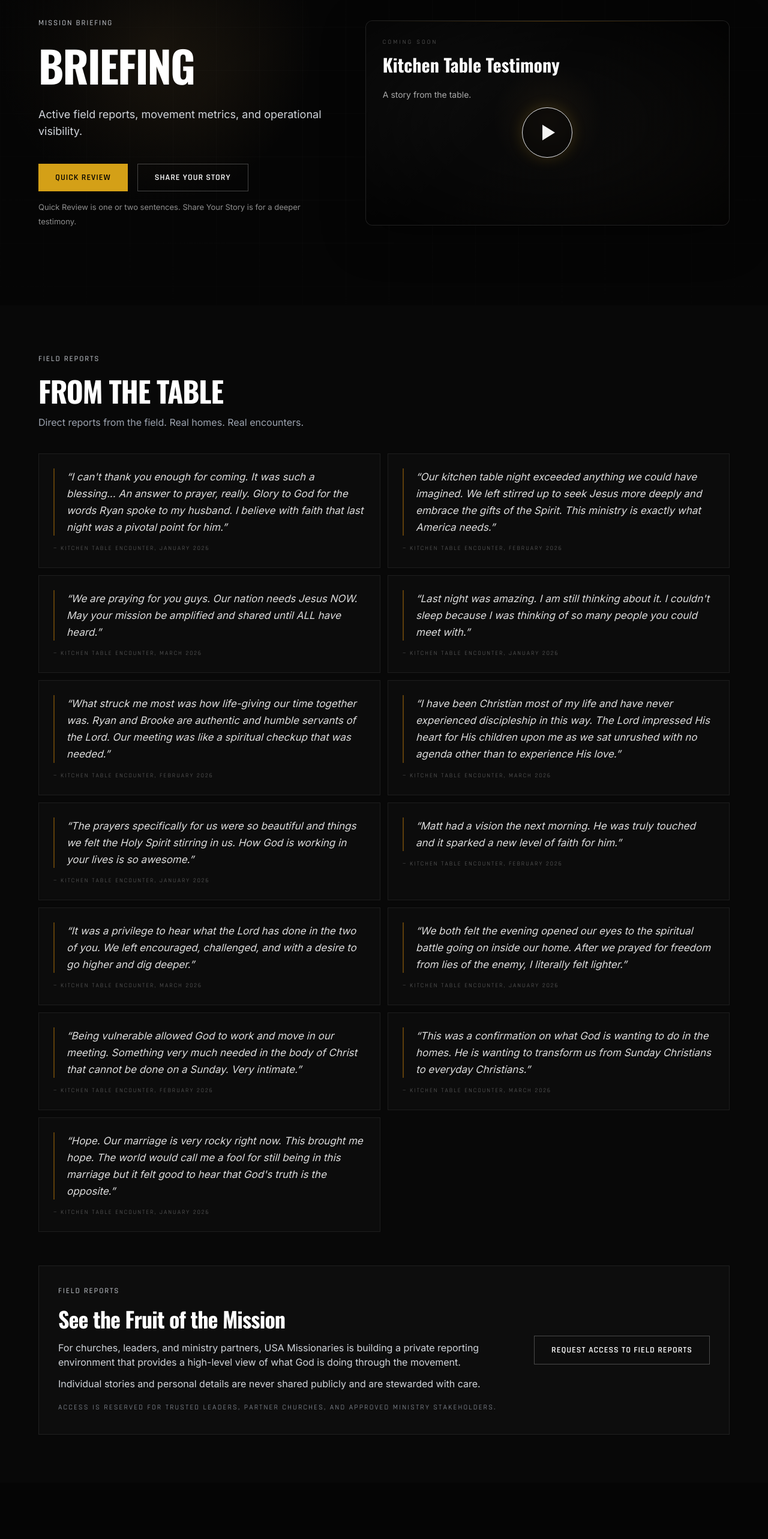
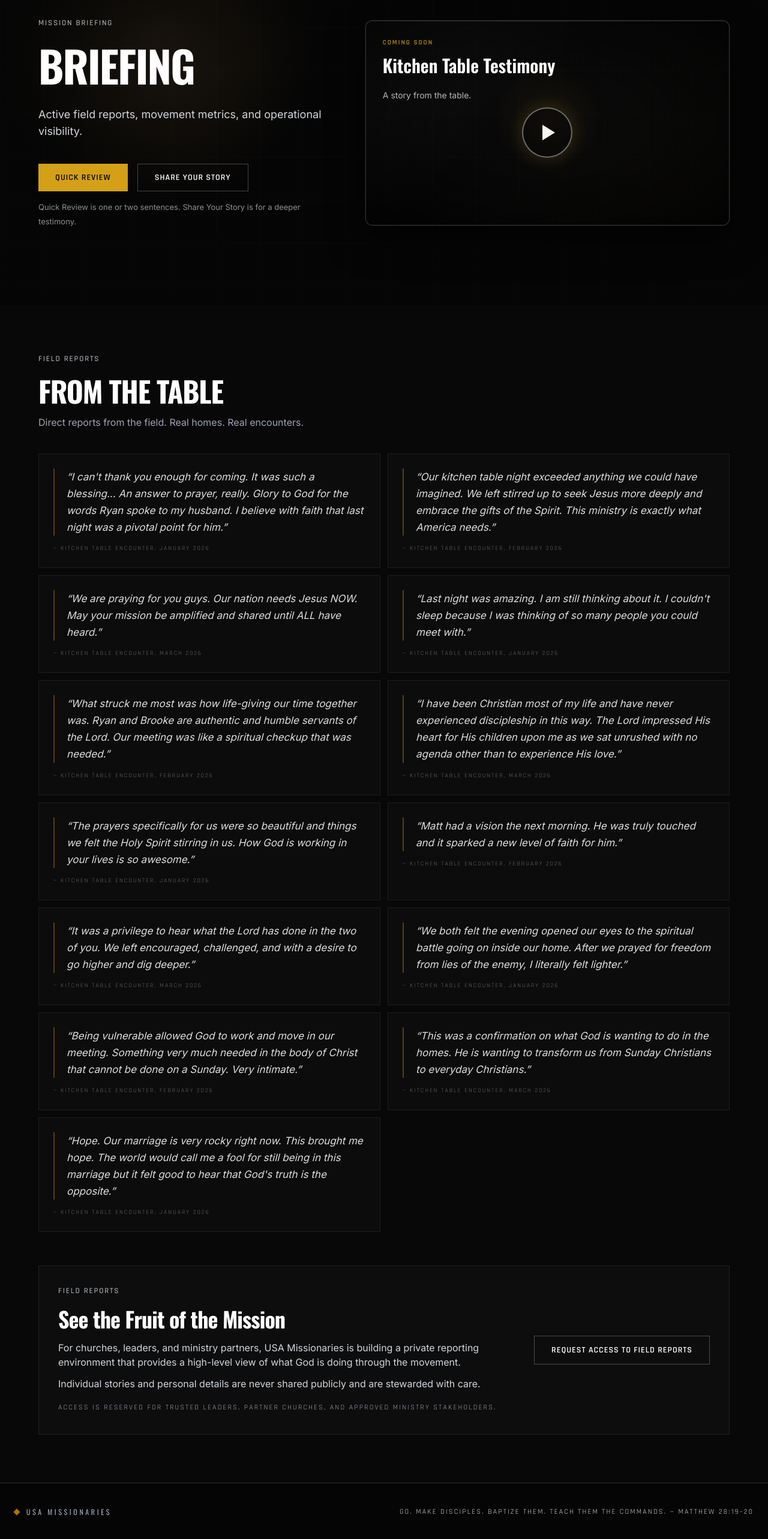
Before and after one commit to rfox0629/usam-website, a Next.js app: page /mission in a window 1280 px wide. Shown: the part 160-2726 px from the top of the page at 60% size. Before the commit the page ends 2632 px from the top, so only its background shows below. Built offline with nearby package versions, Linux system fonts and the light colour scheme.

Commit message:
Refine briefing forms and video card

```diff
--- a/app/layout.tsx
+++ b/app/layout.tsx
@@ -1,5 +1,6 @@
 import type { Metadata } from "next";
 import "./globals.css";
+import { SiteFooter } from "../components/SiteFooter";
 
 export const metadata: Metadata = {
   title: "USA Missionaries",
@@ -18,8 +19,14 @@ export default function RootLayout({
         <link rel="preconnect" href="https://fonts.gstatic.com" crossOrigin="anonymous" />
         <link href="https://fonts.googleapis.com/css2?family=Inter:wght@300;400;500&family=Oswald:wght@400;500;600;700&family=Rajdhani:wght@400;500;600;700&display=swap" rel="stylesheet" />
       </head>
-      <body style={{ fontFamily: "'Inter', sans-serif", WebkitFontSmoothing: "antialiased" }}>
-        {children}
+      <body
+        className="flex min-h-screen flex-col bg-[#050505] text-stone-100"
+        style={{ fontFamily: "'Inter', sans-serif", WebkitFontSmoothing: "antialiased" }}
+      >
+        <div className="flex-1">
+          {children}
+        </div>
+        <SiteFooter />
       </body>
     </html>
   );
--- a/app/mission/FieldReportsAccessCTA.tsx
+++ b/app/mission/FieldReportsAccessCTA.tsx
@@ -5,8 +5,8 @@ import React, { useEffect, useState } from "react";
 const font = { rajdhani: "'Rajdhani', sans-serif", oswald: "'Oswald', sans-serif" };
 const endpoint = "https://formspree.io/f/xrerjoke";
 const fieldClass =
-  "w-full rounded-md border border-white/[0.2] bg-white/[0.06] px-4 py-[14px] text-base text-white outline-none transition-all placeholder:text-white/[0.55] hover:border-white/[0.28] focus:border-[#d4a017] focus:shadow-[0_0_0_1px_rgba(212,160,23,0.4)]";
-const labelClass = "mb-4 block text-[12px] uppercase tracking-[1.2px] text-white/[0.75]";
+  "w-full rounded-md border border-white/[0.24] bg-white/[0.09] px-4 py-[14px] text-base text-white outline-none transition-all placeholder:text-white/[0.62] hover:border-white/[0.34] focus:border-[#d4a017] focus:shadow-[0_0_0_1px_rgba(212,160,23,0.4)]";
+const labelClass = "mb-4 block text-[12px] uppercase tracking-[1.2px] text-white/[0.9]";
 
 type Status = "idle" | "success" | "error";
 
@@ -89,7 +89,7 @@ export function FieldReportsAccessCTA() {
           onClick={closeModal}
         >
           <div
-            className="relative max-h-[calc(100vh-48px)] w-[calc(100%-32px)] max-w-[560px] overflow-y-auto rounded-[10px] border border-white/[0.14] bg-[#0b0b0c] p-[22px] shadow-[0_24px_80px_rgba(0,0,0,0.6)] md:p-8"
+            className="relative max-h-[calc(100vh-48px)] w-[calc(100%-32px)] max-w-[560px] overflow-y-auto rounded-[10px] border border-white/[0.18] bg-[#111113] p-[22px] shadow-[0_24px_80px_rgba(0,0,0,0.6),0_0_0_1px_rgba(255,255,255,0.04)] md:p-8"
             onClick={(event) => event.stopPropagation()}
           >
             <button
@@ -116,7 +116,7 @@ export function FieldReportsAccessCTA() {
                   <h2 id="field-reports-access-title" className="text-[28px] font-semibold leading-[1.4] text-white" style={{ fontFamily: font.oswald }}>
                     Request Field Reports Access
                   </h2>
-                  <p className="mt-2 text-base leading-7 text-white/[0.75]">
+                  <p className="mt-2 text-base leading-7 text-white/[0.82]">
                     For churches, leaders, and ministry partners seeking a high-level view of what God is doing through the movement.
                   </p>
                 </div>
@@ -172,7 +172,7 @@ export function FieldReportsAccessCTA() {
                     />
                   </div>
 
-                  <p className="text-sm leading-6 text-white/[0.62]">
+                  <p className="rounded-md border border-white/[0.1] bg-white/[0.045] px-4 py-3 text-sm leading-6 text-white/[0.72]">
                     Field Reports are private and intended for trusted leaders, partner churches, and approved ministry stakeholders. Individual stories and personal details are stewarded with care.
                   </p>
 
--- a/app/mission/MissionReviewCTA.tsx
+++ b/app/mission/MissionReviewCTA.tsx
@@ -9,7 +9,7 @@ type Status = "idle" | "success" | "error";
 
 const fieldClass =
   "w-full rounded-md border border-white/[0.2] bg-white/[0.06] px-4 py-[14px] text-base text-white outline-none transition-all placeholder:text-white/[0.55] hover:border-white/[0.28] focus:border-[#d4a017] focus:shadow-[0_0_0_1px_rgba(212,160,23,0.4)]";
-const labelClass = "mb-4 block text-[12px] uppercase tracking-[1.2px] text-white/[0.75]";
+const labelClass = "mb-4 block text-[12px] uppercase tracking-[1.2px] text-white/[0.9]";
 const optionClass =
   "flex cursor-pointer items-start gap-3 rounded-md border border-white/[0.12] bg-white/[0.04] px-4 py-[14px] text-sm font-medium leading-6 text-white/[0.9] transition-colors hover:border-white/[0.2] hover:bg-white/[0.08]";
 
--- a/app/mission/page.tsx
+++ b/app/mission/page.tsx
@@ -12,26 +12,26 @@ const font = { oswald: "'Oswald', sans-serif", rajdhani: "'Rajdhani', sans-serif
 
 function VideoPlaceholderCard() {
   return (
-    <div className="relative overflow-hidden rounded-xl border border-white/[0.1] bg-[#080808] shadow-[0_18px_70px_rgba(0,0,0,0.38)]">
-      <div className="absolute inset-x-0 top-0 h-px bg-gradient-to-r from-transparent via-amber-500/45 to-transparent" />
+    <div className="relative overflow-hidden rounded-xl border border-white/[0.18] bg-[linear-gradient(rgba(255,255,255,0.02),rgba(255,255,255,0.01))] shadow-[0_0_0_1px_rgba(255,255,255,0.05),0_20px_60px_rgba(0,0,0,0.6)]">
+      <div className="absolute inset-x-0 top-0 h-px bg-white/[0.15]" />
       <div className="absolute inset-0 bg-[radial-gradient(circle_at_50%_48%,rgba(212,160,84,0.075),transparent_26%),radial-gradient(ellipse_at_center,transparent_34%,rgba(0,0,0,0.72)_100%),linear-gradient(135deg,rgba(255,255,255,0.045),transparent_42%,rgba(212,160,84,0.02))]" />
 
       <div className="relative aspect-video p-5 md:p-7">
         <div className="flex h-full flex-col">
           <div>
-            <p className="text-[10px] uppercase tracking-[0.32em] text-white/40" style={{ fontFamily: font.rajdhani }}>
+            <p className="mb-3 text-[11px] font-semibold uppercase tracking-[2px] text-[rgba(212,160,23,0.85)] [text-shadow:0_0_8px_rgba(212,160,23,0.25)]" style={{ fontFamily: font.rajdhani }}>
               Coming Soon
             </p>
-            <h2 className="mt-3 max-w-sm text-2xl font-bold leading-tight text-stone-100 md:text-3xl" style={{ fontFamily: font.oswald }}>
+            <h2 className="max-w-sm text-2xl font-semibold leading-[1.2] text-white md:text-3xl" style={{ fontFamily: font.oswald }}>
               Kitchen Table Testimony
             </h2>
-            <p className="mt-5 max-w-sm text-sm leading-6 text-white/65">
+            <p className="mt-5 max-w-sm text-sm leading-6 text-white/70">
               A story from the table.
             </p>
           </div>
 
           <div className="absolute inset-0 flex translate-y-4 items-center justify-center">
-            <div className="flex h-[84px] w-[84px] items-center justify-center rounded-full border border-white/12 bg-black/30 shadow-[0_0_24px_rgba(212,160,23,0.18)] backdrop-blur-sm transition-all duration-300 hover:scale-105 hover:shadow-[0_0_36px_rgba(212,160,23,0.3)]">
+            <div className="flex h-[84px] w-[84px] items-center justify-center rounded-full border-2 border-white/40 bg-black/30 shadow-[0_0_30px_rgba(212,160,23,0.2)] backdrop-blur-sm transition-all duration-300 hover:scale-105 hover:shadow-[0_0_36px_rgba(212,160,23,0.3)]">
               <div className="ml-1 h-0 w-0 border-y-[13px] border-l-[21px] border-y-transparent border-l-stone-100" />
             </div>
           </div>
--- a/app/page.tsx
+++ b/app/page.tsx
@@ -572,17 +572,6 @@ export default function Home() {
           <Reveal delay={400}><div className="mt-12"><CTAButton href="/mission">Join the Mission</CTAButton></div></Reveal>
         </div>
       </section>
-
-      {/* FOOTER */}
-      <footer className="border-t border-stone-800/30 py-10 px-6">
-        <div className="max-w-7xl mx-auto flex flex-col md:flex-row items-center justify-between gap-4">
-          <div className="flex items-center gap-3">
-            <div className="w-2 h-2 bg-amber-500/70 rotate-45"/>
-            <span className="text-xs tracking-[0.3em] text-stone-600" style={{fontFamily:font.oswald}}>USA MISSIONARIES</span>
-          </div>
-          <p className="text-xs text-stone-700" style={{fontFamily:font.rajdhani}}>GO AND MAKE DISCIPLES OF ALL NATIONS — MATTHEW 28:19</p>
-        </div>
-      </footer>
     </main>
   );
 }
--- a/app/support/page.tsx
+++ b/app/support/page.tsx
@@ -19,14 +19,14 @@ function ActionLink({
   variant?: "primary" | "secondary";
 }) {
   const className = variant === "primary"
-    ? "bg-stone-100 text-stone-950 hover:bg-amber-200"
-    : "border border-stone-600 text-stone-300 hover:border-stone-400 hover:text-stone-100";
+    ? "border border-transparent bg-[#F5B942] text-black hover:bg-amber-300 hover:shadow-[0_0_22px_rgba(245,185,66,0.24)]"
+    : "border border-white/[0.3] bg-transparent text-white hover:border-amber-400 hover:bg-white/[0.04]";
 
   return (
     <Link
       href={href}
-      className={`inline-block px-7 py-3 text-sm uppercase tracking-[0.2em] transition-all duration-300 ${className}`}
-      style={{ fontFamily: font.rajdhani, fontWeight: 600 }}
+      className={`inline-flex min-h-12 w-full items-center justify-center px-7 py-3 text-center text-xs uppercase leading-5 tracking-[0.26em] transition-all duration-300 sm:w-auto ${className}`}
+      style={{ fontFamily: font.rajdhani, fontWeight: 700 }}
     >
       {children}
     </Link>
--- /dev/null
+++ b/components/SiteFooter.tsx
@@ -0,0 +1,25 @@
+const font = { oswald: "'Oswald', sans-serif", rajdhani: "'Rajdhani', sans-serif" };
+
+export function SiteFooter() {
+  return (
+    <footer className="border-t border-stone-800/30 px-6 py-10">
+      <div className="mx-auto flex max-w-7xl flex-col items-start justify-between gap-4 md:flex-row md:items-center">
+        <div className="flex items-center gap-3">
+          <div className="h-2 w-2 rotate-45 bg-amber-500/70" />
+          <span
+            className="text-xs uppercase tracking-[0.3em] text-stone-500"
+            style={{ fontFamily: font.oswald }}
+          >
+            USA MISSIONARIES
+          </span>
+        </div>
+        <p
+          className="max-w-3xl text-left text-xs uppercase tracking-[0.18em] text-stone-400 md:text-right"
+          style={{ fontFamily: font.rajdhani }}
+        >
+          GO. MAKE DISCIPLES. BAPTIZE THEM. TEACH THEM THE COMMANDS. — MATTHEW 28:19–20
+        </p>
+      </div>
+    </footer>
+  );
+}
```
